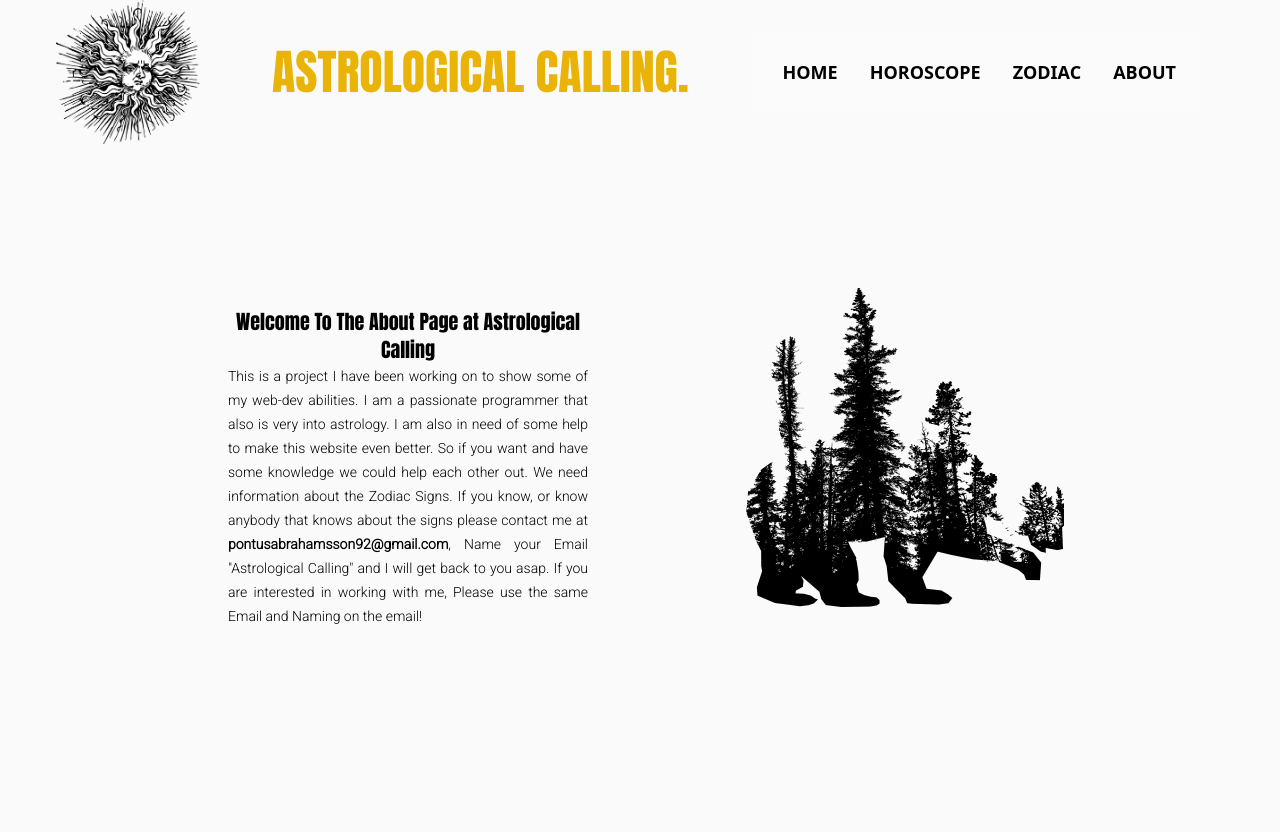
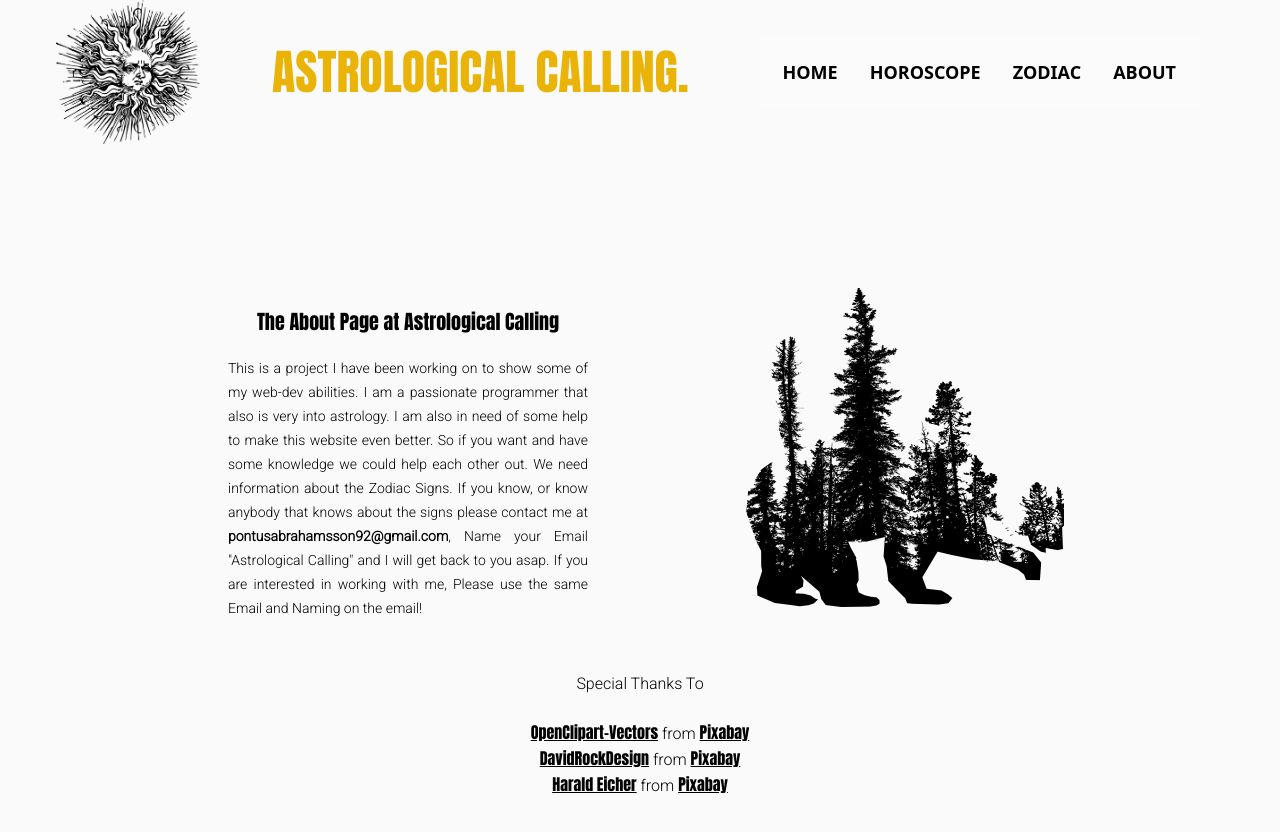
Before and after one commit to pontusva/ac2, a React (Create React App) app: page /about in a window 1280 px wide. Shown: the top 832 px of the page. Before the commit the page ends 800 px from the top, so only its background shows below. Built offline with nearby package versions, Linux system fonts and the light colour scheme; no server answers.

Commit message:
changed the zodiac and about page

```diff
--- a/src/components/pages/About.js
+++ b/src/components/pages/About.js
@@ -8,12 +8,14 @@ const About = () => {
 			<nav>
 				<Navbar />
 			</nav>
-			<section>
-				<div className="bg-zinc-50 flex md:flex-row flex-col md:w-full w-screen justify-center text-justify md:space-x-36 md:fixed md:h-full h-screen pt-36">
+			<section className="h-screen bg-zinc-50">
+				<div className="bg-zinc-50 flex md:flex-row flex-col md:w-full w-full justify-center text-justify md:space-x-36 pt-36">
 					<div className="md:w-96 h-96 w-full text-sm lg:text-sm md:px-3 p-5 bg-zinc-50 font-roboto">
 						<h1 className="font-anton text-xl text-center">
-							Welcome To The About Page at Astrological Calling
+							The About Page at Astrological
+							Calling
 						</h1>
+						<br />
 						<p className="leading-6">
 							This is a project I have been working on to
 							show some of my web-dev abilities. I am a
@@ -42,9 +44,56 @@ const About = () => {
 						/>
 					</div>
 				</div>
-				<div>
+				<div className="md:pt-0 pt-5 bg-zinc-50 text-center font-roboto">
 					<h2>Special Thanks To</h2>
-
+					<br />
+					<div className="flex flex-col ">
+						<p>
+							<a
+								className="font-anton underline"
+								href="https://pixabay.com/sv/users/openclipart-vectors-30363/?utm_source=link-attribution&amp;utm_medium=referral&amp;utm_campaign=image&amp;utm_content=160494"
+							>
+								OpenClipart-Vectors
+							</a>{" "}
+							from{" "}
+							<a
+								className="font-anton underline"
+								href="https://pixabay.com/sv/?utm_source=link-attribution&amp;utm_medium=referral&amp;utm_campaign=image&amp;utm_content=160494"
+							>
+								Pixabay
+							</a>
+						</p>
+						<p>
+							<a
+								className="font-anton underline"
+								href="https://pixabay.com/sv/users/davidrockdesign-2595351/?utm_source=link-attribution&amp;utm_medium=referral&amp;utm_campaign=image&amp;utm_content=1468009"
+							>
+								DavidRockDesign
+							</a>{" "}
+							from{" "}
+							<a
+								className="font-anton underline"
+								href="https://pixabay.com/sv/?utm_source=link-attribution&amp;utm_medium=referral&amp;utm_campaign=image&amp;utm_content=1468009"
+							>
+								Pixabay
+							</a>
+						</p>
+						<p>
+							<a
+								className="font-anton underline"
+								href="https://pixabay.com/sv/users/teacherbingo-18391860/?utm_source=link-attribution&amp;utm_medium=referral&amp;utm_campaign=image&amp;utm_content=6834518"
+							>
+								Harald Eicher
+							</a>{" "}
+							from{" "}
+							<a
+								className="font-anton underline"
+								href="https://pixabay.com/sv/?utm_source=link-attribution&amp;utm_medium=referral&amp;utm_campaign=image&amp;utm_content=6834518"
+							>
+								Pixabay
+							</a>
+						</p>
+					</div>
 				</div>
 			</section>
 		</>
```
